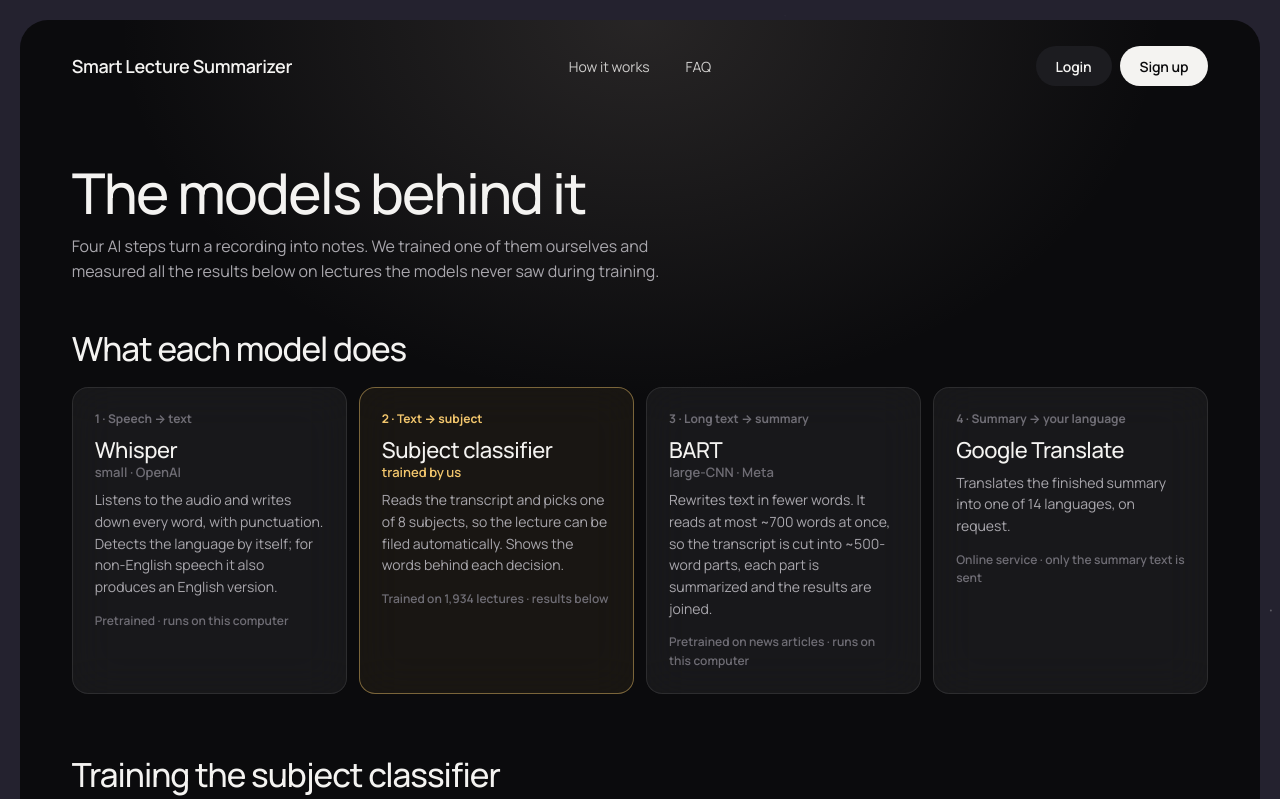
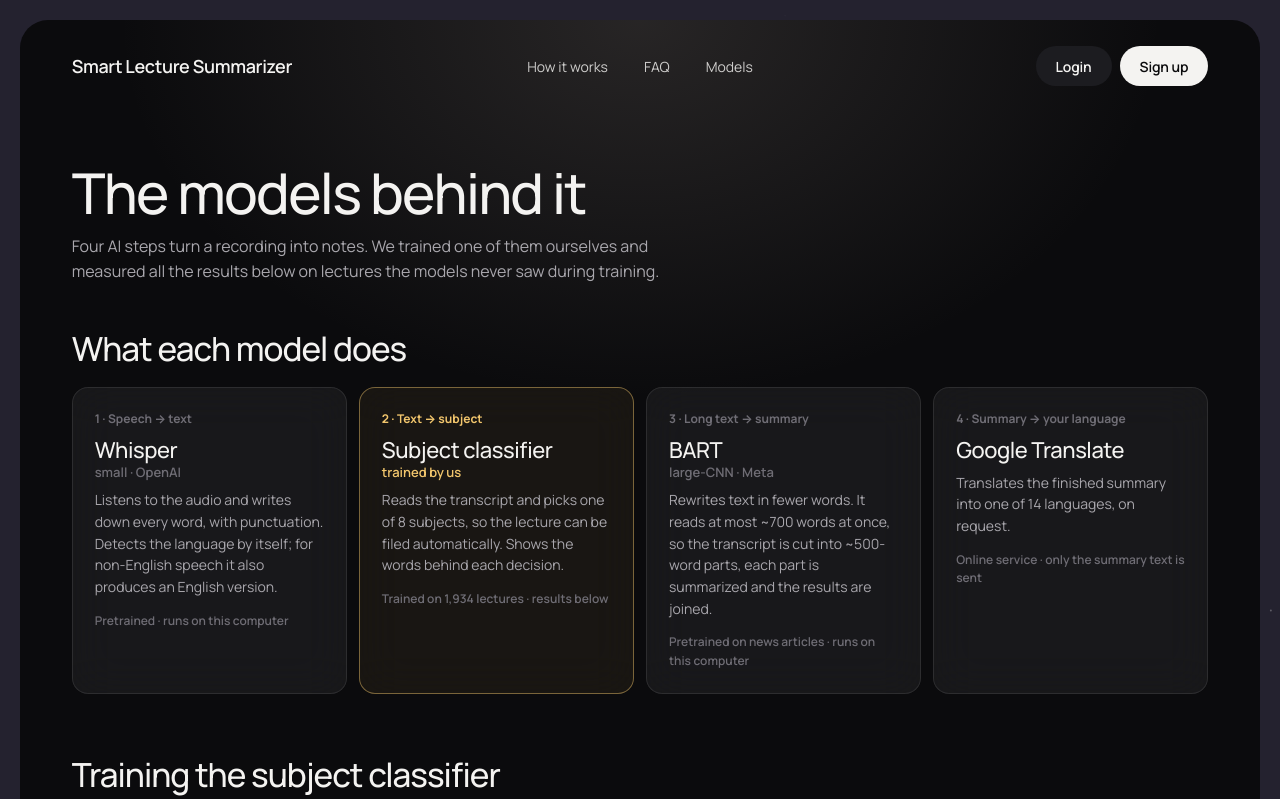
Before and after one commit to SHIMON1234567890/Smart_Lecture_Summarizer---Copy, a Flask app: page /models in a window 1280 px wide. Shown: the top 799 px of the page. Run offline with Flask 3, Linux system fonts and the light colour scheme.

Commit message:
Link the Models page from the menu and footer
Co-Authored-By: Claude Opus 5.5 <noreply@anthropic.com>

```diff
--- a/app/templates/base.html
+++ b/app/templates/base.html
@@ -28,6 +28,7 @@
                 {% block nav_links %}
                 <a href="{{ url_for('main.index') }}#how">How it works</a>
                 <a href="{{ url_for('main.index') }}#faq">FAQ</a>
+                <a href="{{ url_for('main.models_page') }}">Models</a>
                 {% if current_user %}<a href="{{ url_for('main.dashboard') }}">Library</a>{% endif %}
                 {% endblock %}
             </nav>
--- a/app/templates/index.html
+++ b/app/templates/index.html
@@ -6,6 +6,7 @@
 <a href="#how">How it works</a>
 <a href="#sample">Sample</a>
 <a href="#faq">FAQ</a>
+<a href="{{ url_for('main.models_page') }}">Models</a>
 {% if current_user %}<a href="{{ url_for('main.dashboard') }}">Library</a>{% endif %}
 {% endblock %}
 
@@ -194,6 +195,7 @@
             <a href="#how">How it works</a>
             <a href="#sample">Sample</a>
             <a href="#faq">FAQ</a>
+            <a href="{{ url_for('main.models_page') }}">Models</a>
             <a href="{{ url_for('main.login') }}">Login</a>
         </nav>
         <span>Whisper transcription · BART summaries · © 2026</span>
```
